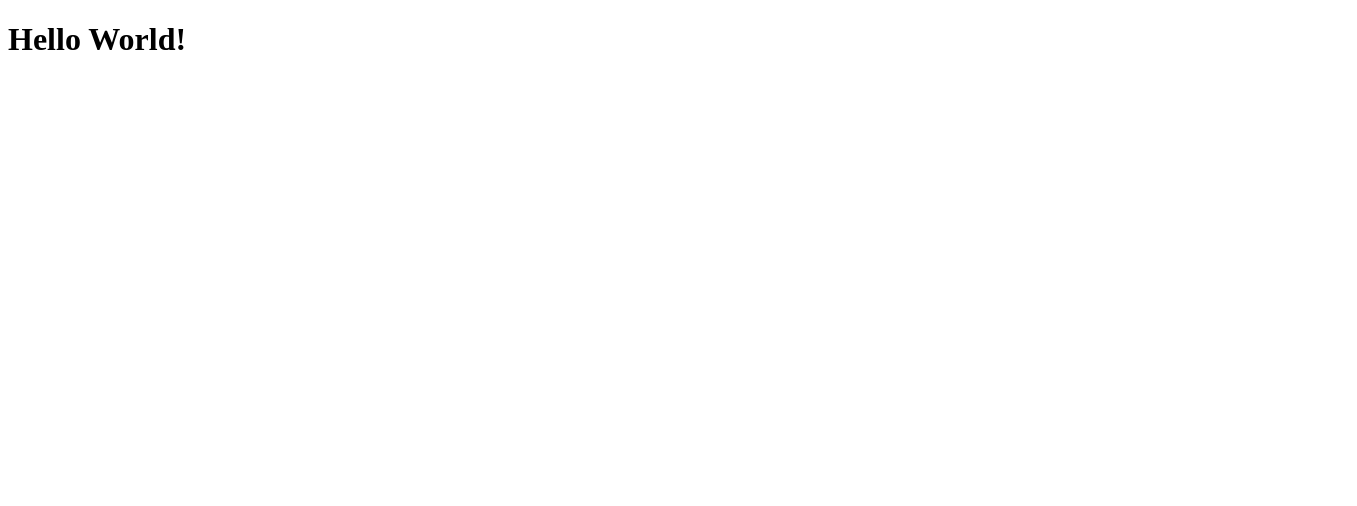
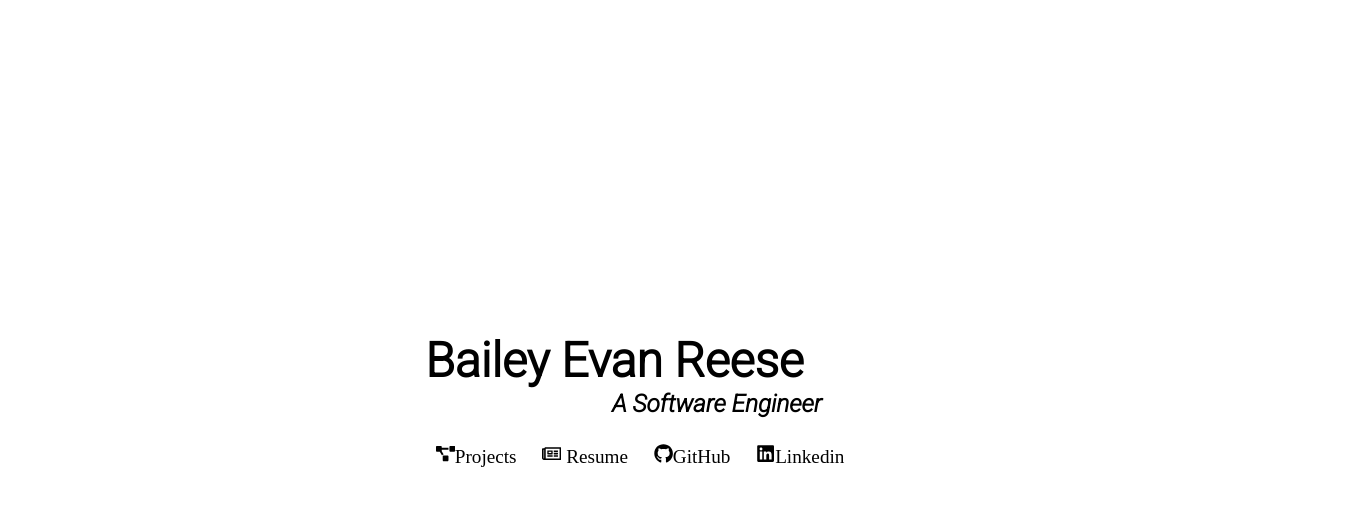
Before and after one commit to baileyevan/Portfolio, a React (Create React App) app: page / in a window 1280 px wide. Shown: the top 506 px of the page, 1357 px wide, since content can reach past the window. Built offline with nearby package versions, Linux system fonts and the light colour scheme.

Commit message:
Got all components for the landing page built and aligned to where they need to be on the page. Still needs links to resume and projects once built and implemented

```diff
--- a/package.json
+++ b/package.json
@@ -3,11 +3,15 @@
   "version": "0.1.0",
   "private": true,
   "dependencies": {
+    "@fortawesome/fontawesome-svg-core": "^1.2.35",
+    "@fortawesome/free-solid-svg-icons": "^5.15.3",
+    "@fortawesome/react-fontawesome": "^0.1.14",
     "@testing-library/jest-dom": "^5.14.1",
     "@testing-library/react": "^11.2.7",
     "@testing-library/user-event": "^12.8.3",
     "react": "^17.0.2",
     "react-dom": "^17.0.2",
+    "react-icons": "^4.2.0",
     "react-scripts": "4.0.3",
     "web-vitals": "^1.1.2"
   },
--- a/public/index.html
+++ b/public/index.html
@@ -3,6 +3,8 @@
   <head>
     <meta charset="utf-8" />
     <meta name="viewport" content="width=device-width, initial-scale=1" />
+    <link rel="preconnect" href="https://fonts.gstatic.com">
+    <link href="https://fonts.googleapis.com/css2?family=Roboto:ital,wght@0,100;0,300;1,100;1,300&display=swap" rel="stylesheet">
     <title>Bailey's Portfolio</title>
   </head>
   <body>
--- /dev/null
+++ b/src/CSS/App.css
@@ -0,0 +1,47 @@
+*{
+    margin: 0%;
+    padding: 0%;
+}
+
+.landingPage{
+    height: 100vh;
+    display: flex;
+    flex-direction: column;
+    justify-content: center;
+}
+
+.titleAndSubtitle{
+
+}
+
+.title{
+    font-size: 1.5rem;
+    font-family: 'Roboto', sans-serif;
+    font-weight: lighter;
+    text-align: center;
+    transform: translateX(-2%);
+}
+
+.subTitle{
+    font-size: 1.3rem;
+    font-family: 'Roboto', sans-serif;
+    font-weight: 100;
+    font-style: italic;
+    text-align: center;
+    transform: translateX(6%);
+}
+
+a:link, a:visited{
+    text-decoration: none;
+    color: black;
+}
+
+.links{
+    font-size: 1.2rem;
+    text-align: center;
+    margin-top: 2%;
+}
+
+.individualLink{
+    margin: 0 1%;
+}
--- /dev/null
+++ b/src/Components/Landing Page/LandingPage.jsx
@@ -0,0 +1,23 @@
+import React from 'react'
+import Title from './Title'
+import Subtitle from './Subtitle'
+import LinkBar from './LinkBar'
+
+export default function LandingPage() {
+    return (
+        <div className="landingPage">
+            <div className="titleAndSubtitle">
+                <div className="title">
+                    <Title />
+                </div>
+                <div className="subTitle">
+                    <Subtitle />
+                </div>
+            </div>
+            <div className="links">
+                <LinkBar />
+            </div>
+
+        </div>
+    )
+}
--- /dev/null
+++ b/src/Components/Landing Page/LinkBar.jsx
@@ -0,0 +1,15 @@
+import React from 'react'
+import {FaGithub, FaRegNewspaper, FaLinkedin, FaProjectDiagram} from 'react-icons/fa'
+
+
+export default function LinkBar() {
+        return (
+            <span>
+                <a href="#" className="individualLink"><FaProjectDiagram />Projects</a>
+                <a href="#" className="individualLink"><FaRegNewspaper /> Resume</a>
+                <a href="https://github.com/baileyevan" className="individualLink"><FaGithub />GitHub</a>
+                <a href="https://www.linkedin.com/in/bailey-reese-620925180/" className="individualLink"><FaLinkedin />Linkedin</a>
+            </span>
+        )
+
+}
--- /dev/null
+++ b/src/Components/Landing Page/Subtitle.jsx
@@ -0,0 +1,9 @@
+import React from 'react'
+
+export default function Subtitle() {
+    return (
+        <div>
+            <h3>A Software Engineer</h3>
+        </div>
+    )
+}
--- a/src/Components/LandingPage.jsx
+++ b/src/Components/Landing Page/Title.jsx
@@ -1,9 +1,9 @@
 import React from 'react'
 
-export default function LandingPage() {
+export default function Title() {
     return (
         <div>
-            <h1>Hello World!</h1>
+            <h1>Bailey Evan Reese</h1>
         </div>
     )
 }
```
Also changed, not shown: src/App.js (+6 -1 lines), 1 other file (tests, documents, lock files or other folders).
